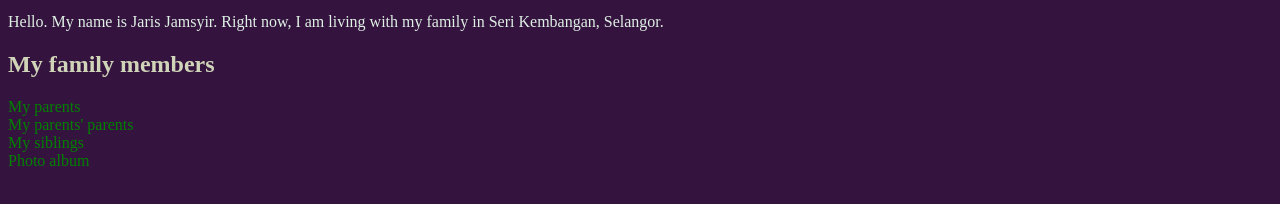
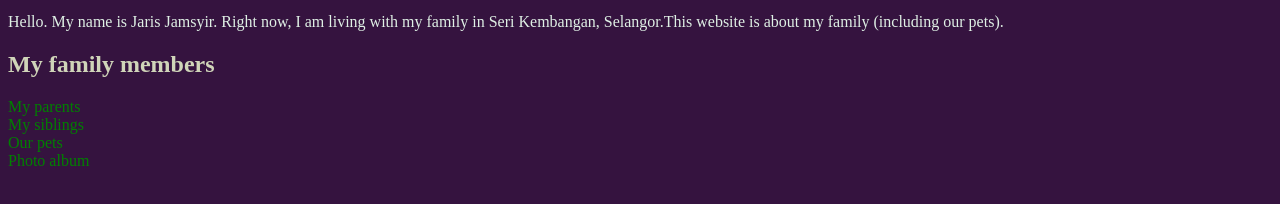
Before and after one commit to jarisjamsyir/family, a plain HTML site: page index.html in a window 1280 px wide. Shown: the part 144-348 px from the top of the page. Drawn offline with Linux system fonts and the light colour scheme; a web font is replaced by a local one.

Commit message:
Update index.html

```diff
--- a/index.html
+++ b/index.html
@@ -14,13 +14,13 @@
 
 <img src="photo/Faiq.jpg" alt="Faiq">
 
-<p>Hello. My name is Jaris Jamsyir. Right now, I am living with my family in Seri Kembangan, Selangor. </p>
+<p>Hello. My name is Jaris Jamsyir. Right now, I am living with my family in Seri Kembangan, Selangor.This website is about my family (including our pets). </p>
 
 <h2>My family members</h2>
 
 <a href="parents.html">My parents</a> <br>
-<a href="grandparents.html">My parents' parents</a> <br>
 <a href="siblings.html">My siblings</a> <br>
+<a href="pets.html">Our pets</a> <br>
 <a href="familypictures.html">Photo album</a>
 
 </body>
```
